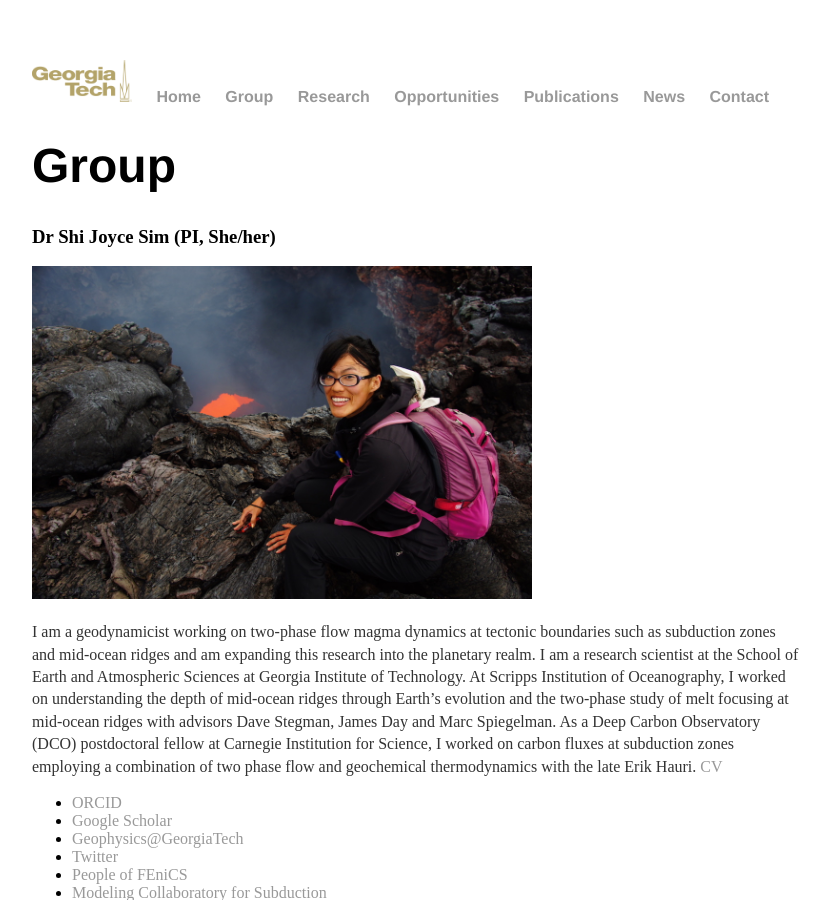
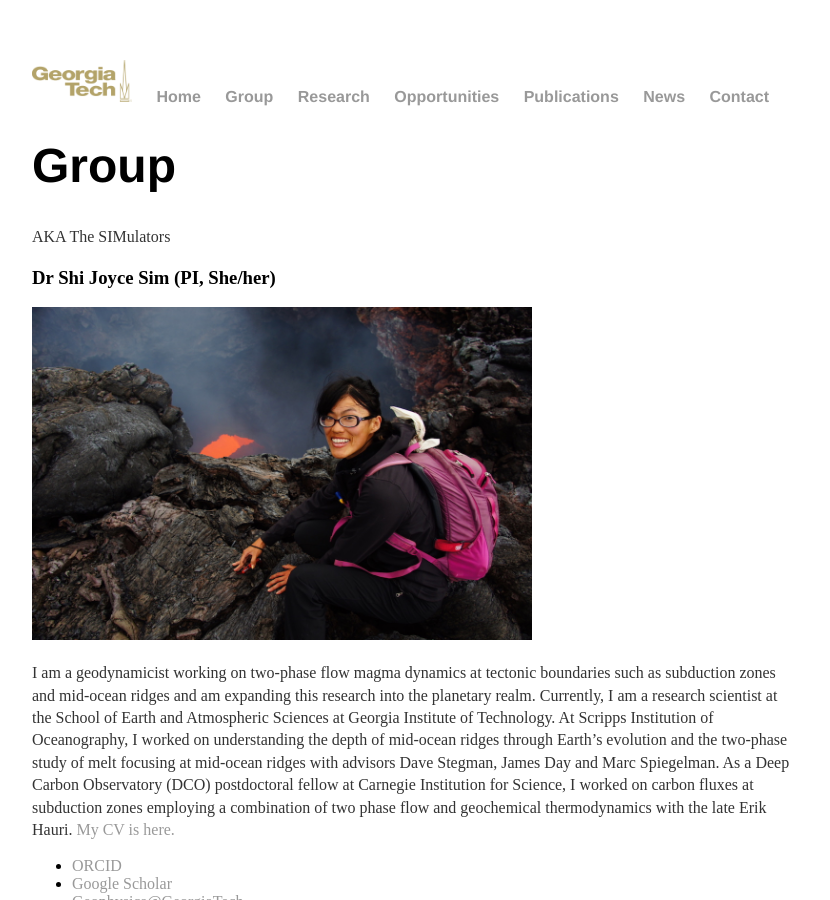
Before and after one commit to joycesim/joycesim.github.io, a Jekyll site: the page built from group/index.md, in a window 1280 px wide and 900 px high. Shown: the whole window, without its empty margins (224-1054 px from the left). Built offline with Jekyll 4.4.1, drawn with Linux system fonts in a browser that asks for light colours; some of the changed text lies outside the part shown.

Commit message:
Update index.md

```diff
--- a/group/index.md
+++ b/group/index.md
@@ -3,11 +3,12 @@
 title: Group
 ---
 # {{page.title}}
+AKA The SIMulators
 
 ### Dr Shi Joyce Sim (PI, She/her)
 <img src="/image/Profile3.JPG" alt="Kamchatka 2013" title="Kamchatka 2013." width="500" />
 
-I am a geodynamicist working on two-phase flow magma dynamics at tectonic boundaries such as subduction zones and mid-ocean ridges and am expanding this research into the planetary realm. I am a research scientist at the School of Earth and Atmospheric Sciences at Georgia Institute of Technology. At Scripps Institution of Oceanography, I worked on understanding the depth of mid-ocean ridges through Earth's evolution and the two-phase study of melt focusing at mid-ocean ridges with advisors Dave Stegman, James Day and Marc Spiegelman. As a Deep Carbon Observatory (DCO) postdoctoral fellow at Carnegie Institution for Science, I worked on carbon fluxes at subduction zones employing a combination of two phase flow and geochemical thermodynamics with the late Erik Hauri. [CV](https://joycesim.github.io/cv/)
+I am a geodynamicist working on two-phase flow magma dynamics at tectonic boundaries such as subduction zones and mid-ocean ridges and am expanding this research into the planetary realm. Currently, I am a research scientist at the School of Earth and Atmospheric Sciences at Georgia Institute of Technology. At Scripps Institution of Oceanography, I worked on understanding the depth of mid-ocean ridges through Earth's evolution and the two-phase study of melt focusing at mid-ocean ridges with advisors Dave Stegman, James Day and Marc Spiegelman. As a Deep Carbon Observatory (DCO) postdoctoral fellow at Carnegie Institution for Science, I worked on carbon fluxes at subduction zones employing a combination of two phase flow and geochemical thermodynamics with the late Erik Hauri. [My CV is here.](https://joycesim.github.io/cv/)
 
 * [ORCID](https://orcid.org/0000-0002-2469-1665)
 * [Google Scholar](https://scholar.google.com/citations?user=u2L2NLEAAAAJ&hl=en&authuser=1)
```
Also changed, not shown: other parts of group/index.md (+1 -1 lines).
